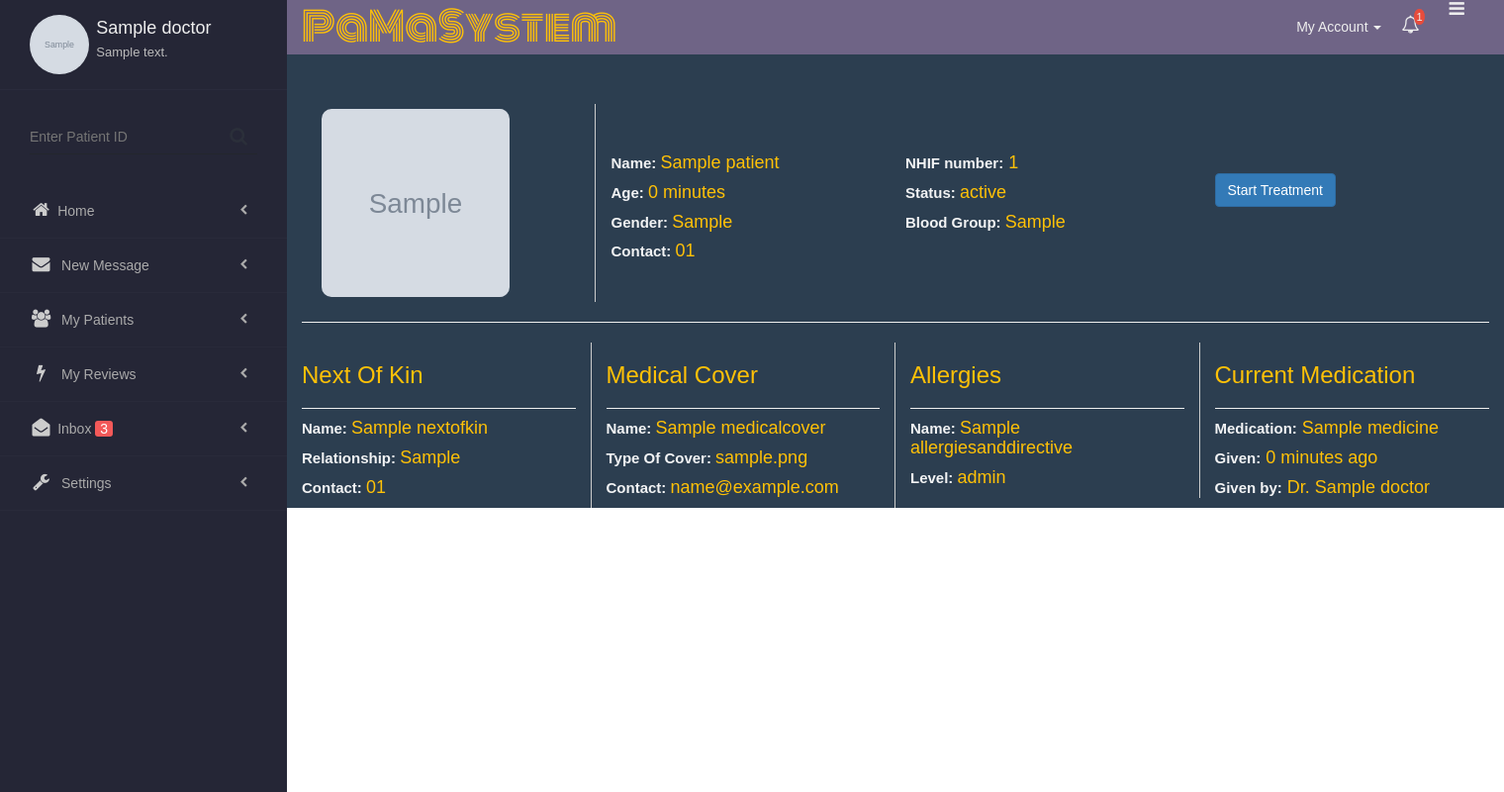
After one commit to NewtonBii/Patient-Management-System, a Django app: page /patient/1 in a window 1520 px wide. The commit adds this page. Shown: the whole page at 99% size. Run offline with Django 3.2, Linux system fonts and the light colour scheme; a user stored in the database is signed in; tables that the repository leaves empty hold one stand-in row (values such as "Sample post"); grey boxes marked "Sample" are stand-in pictures; some libraries are stand-ins or nearby versions; some web fonts are replaced.

Commit message:
Create template to display single patient information.

```diff
--- a/faith_pms/templates/base.html
+++ b/faith_pms/templates/base.html
@@ -32,7 +32,7 @@
     position: relative;
     transition: .3s;
     margin-left: 290px;
-    background-color: #2a2b3d;
+    background-color: #2C3E50;
   }
 
   .margin {
@@ -583,7 +583,7 @@
 
 <head>
   <meta charset="UTF-8">
-  <title>faith_pamasy</title>
+  <title>PaMaSystem</title>
   <link rel="stylesheet" href="https://maxcdn.bootstrapcdn.com/bootstrap/3.3.7/css/bootstrap.min.css" integrity="sha384-BVYiiSIFeK1dGmJRAkycuHAHRg32OmUcww7on3RYdg4Va+PmSTsz/K68vbdEjh4u" crossorigin="anonymous">
   <link rel="stylesheet" href="https://maxcdn.bootstrapcdn.com/font-awesome/4.7.0/css/font-awesome.min.css">
   <link href="https://fonts.googleapis.com/css?family=Droid+Sans|Amaranth|Monoton" rel="stylesheet">
--- a/faith_pms/templates/patients.html
+++ b/faith_pms/templates/patients.html
@@ -7,11 +7,12 @@
       <figcaption>
         <h3>{{patient.name}}</h3>
         <h4>{{patient.gender}} </h4>
-      <a href="#">
+        <a href="{% url 'singlePatient' patient.NHIF_number %}">
         <input type="button" name="" value="View Details" class="btn btn-default btn-block btn-primary">
         </a>
       </figcaption>
     </figure>
+
   {% endfor %}
 </div>
 
--- /dev/null
+++ b/faith_pms/templates/single_patient.html
@@ -0,0 +1,101 @@
+{% extends 'base.html' %} {% block content %}
+<div class="container-fluid" style="margin-top:50px; color:black">
+<div class="row">
+  <div class="col-sm-9">
+
+      <div class="col-sm-4" style="border-right: 1px solid #ccc">
+        <div class="container" style="padding:5px">
+          <img src="{{patient.profile_photo.url}}" alt="{{patient.name}}" style="height:190px; width:190px; border-radius:10px">
+        </div>
+      </div>
+      <div class="col-sm-4">
+        <div class="box" style="color:#ccc; margin-top:50px">
+          <h4><span id="titles">Name: </span>{{patient.name}}</h4>
+          <h4><span id="titles">Age: </span>{{patient.date_of_birth|timesince}}</h4>
+          <h4><span id="titles">Gender: </span>{{patient.gender}}</h4>
+          <h4><span id="titles">Contact: </span>0{{patient.phone_number}}</h4>
+        </div>
+      </div>
+      <div class="col-sm-4" style="color:#ccc; margin-top:40px">
+        <h4><span id="titles">NHIF number:</span> {{patient.NHIF_number}}</h4>
+        <h4><span id="titles">Status: </span>{{patient.status}}</h4>
+        <h4><span id="titles">Blood Group: </span>{{patient.blood_group}}</h4>
+      </div>
+  </div>
+  <div class="col-sm-3">
+    <div class="row" style="height:70px">
+
+    </div>
+    <input type="button" name="New Treatment" value="Start Treatment" class="btn btn-default btn-primary">
+    <div class="row">
+
+    </div>
+  </div>
+    </div>
+    <hr>
+  <div class="row">
+    <div class="col-sm-3" style="border-right: 1px solid #ccc">
+      <div class="NextOfKin" style="color:#ccc">
+        <header style="font-size:15px">
+          <h3>Next Of Kin</h3>
+        </header>
+        <hr>
+        <section style="margin-top:-10px">
+          <h4><span id="titles">Name: </span>{{kin.name}}</h4>
+          <h4><span id="titles">Relationship: </span>{{kin.relationship}}</h4>
+          <h4><span id="titles">Contact: </span>0{{kin.phone_number}}</h4>
+        </section>
+      </div>
+    </div>
+    <div class="col-sm-3" style="border-right: 1px solid #ccc">
+      <div class="NextOfKin" style="color:#ccc">
+        <header style="font-size:15px">
+          <h3>Medical Cover</h3>
+        </header>
+        <hr>
+        <section style="margin-top:-10px">
+          <h4><span id="titles">Name: </span>{{cover.name}}</h4>
+          <h4><span id="titles">Type Of Cover: </span>{{cover.type_of_cover}}</h4>
+          <h4><span id="titles">Contact: </span>{{cover.email}}</h4>
+        </section>
+      </div>
+    </div>
+    <div class="col-sm-3" style="border-right: 1px solid #ccc">
+      <div class="NextOfKin" style="color:#ccc">
+        <header style="font-size:15px">
+          <h3>Allergies</h3>
+        </header>
+        <hr>
+        <section style="margin-top:-10px">
+          <h4><span id="titles">Name: </span>{{allergies.name}}</h4>
+          <h4><span id="titles">Level: </span>{{allergies.level}}</h4>
+        </section>
+      </div>
+    </div>
+    <div class="col-sm-3">
+      <div class="NextOfKin" style="color:#ccc">
+        <header style="font-size:15px">
+          <h3>Current Medication</h3>
+        </header>
+        <hr>
+        <section style="margin-top:-10px">
+          <h4><span id="titles">Medication:</span> {{medicine.name}}</h4>
+          <h4><span id="titles">Given:</span> {{medicine.date_given|timesince}} ago</h4>
+          <h4><span id="titles">Given by:</span> Dr. {{doctor_prescribing.name}}</h4>
+        </section>
+      </div>
+    </div>
+  </div>
+</div>
+<style media="screen">
+  #titles{
+    color: #F2F3F4;
+    font-size: 15px;
+    font-weight: bolder;
+  }
+
+  h4,h3{
+    color: #ffc107;
+  }
+</style>
+{% endblock %}
--- a/faith_pms/urls.py
+++ b/faith_pms/urls.py
@@ -9,7 +9,8 @@ url(r'^accounts/profile/', views.profile, name ='myProfile'),
 url(r'^messages/', views.messages, name='myMessages'),
 url(r'^new/profile/(?P<username>[-_\w.]+)$', views.update_profile, name='updateProfile'),
 url(r'^patients/all', views.patients, name='allPatients'),
-url(r'^new/patient/(?P<username>[-_\w.]+)$', views.new_patient, name='newPatient')
+url(r'^new/patient/(?P<username>[-_\w.]+)$', views.new_patient, name='newPatient'),
+url(r'^patient/(\d+)', views.single_patient, name = 'singlePatient')
 ]
 
 if settings.DEBUG:
--- a/faith_pms/views.py
+++ b/faith_pms/views.py
@@ -1,6 +1,6 @@
 from django.shortcuts import render, redirect
 from django.contrib.auth.decorators import login_required
-from .models import Patient, Doctor
+from .models import Patient, Doctor, NextOfKin, MedicalCover, AllergiesAndDirectives, Medicine
 from .forms import UpdateProfileForm, NewPatientForm, NewNextOfKinForm, NewMedicineForm, MedicalCoverForm, AllergiesAndDirectivesForm
 # Create your views here.
 @login_required(login_url='/accounts/login')
@@ -60,3 +60,14 @@ def new_patient(request, username):
         mcform = MedicalCoverForm()
         adform = AllergiesAndDirectivesForm()
     return render(request, 'new_patient.html', {'doctor':doctor, 'form':form, 'nform':nform, 'mform':mform, 'mcform':mcform, 'adform':adform})
+
+def single_patient(request, nhif_number):
+    current_user = request.user
+    patient = Patient.objects.get(NHIF_number = nhif_number)
+    next_of_kin = NextOfKin.objects.get(id=patient.next_of_kin_id)
+    doctor = Doctor.objects.get(user_id=current_user.id)
+    medical_cover = MedicalCover.objects.get(id=patient.medical_cover_id)
+    allergies = AllergiesAndDirectives.objects.get(id = patient.allergies_and_directives_id)
+    medicine = Medicine.objects.get(id=patient.medications_id)
+    doctor_prescribing = Doctor.objects.get(id = medicine.doctor_prescribed_id)
+    return render(request, 'single_patient.html', {'patient':patient, 'doctor':doctor, 'kin':next_of_kin, 'cover':medical_cover, 'allergies':allergies, 'medicine':medicine, 'doctor_prescribing':doctor_prescribing})
```
Lines whose indentation alone changed are shown as unchanged.
